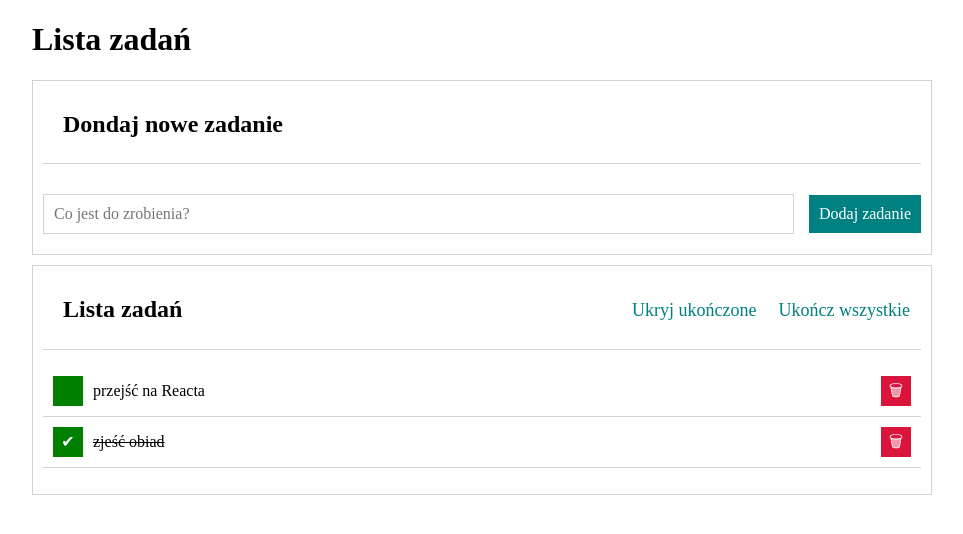
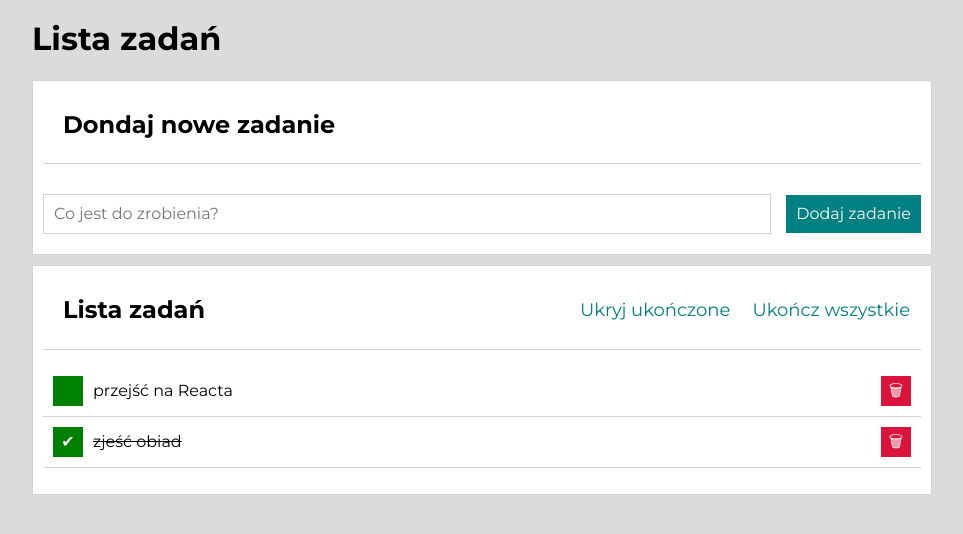
Before and after one commit to SzymonFrontDev/Todo-List-React, a React (Create React App) app: page / in a window 1280 px wide. Shown: the top 534 px of the page, without its empty margins (158-1121 px from the left). Built offline with nearby package versions, Linux system fonts and the light colour scheme.

Commit message:
removed dots

```diff
--- a/src/index.css
+++ b/src/index.css
@@ -1,15 +1,15 @@
-.html {
+html {
   box-sizing: border-box;
-  height: 100%;
+  height: 100%
 }
 
 *, ::after ::before {
-  box-sizing: inherit;
+  box-sizing: inherit
 }
 
-.body {
-  background-color: rgb(190, 190, 190);
+body {
+  background-color: rgb(219, 219, 219);
   margin: 15px;
   font-family: 'Montserrat', sans-serif;
-  word-break: break-word;
+  word-break: break-word
 }
```
